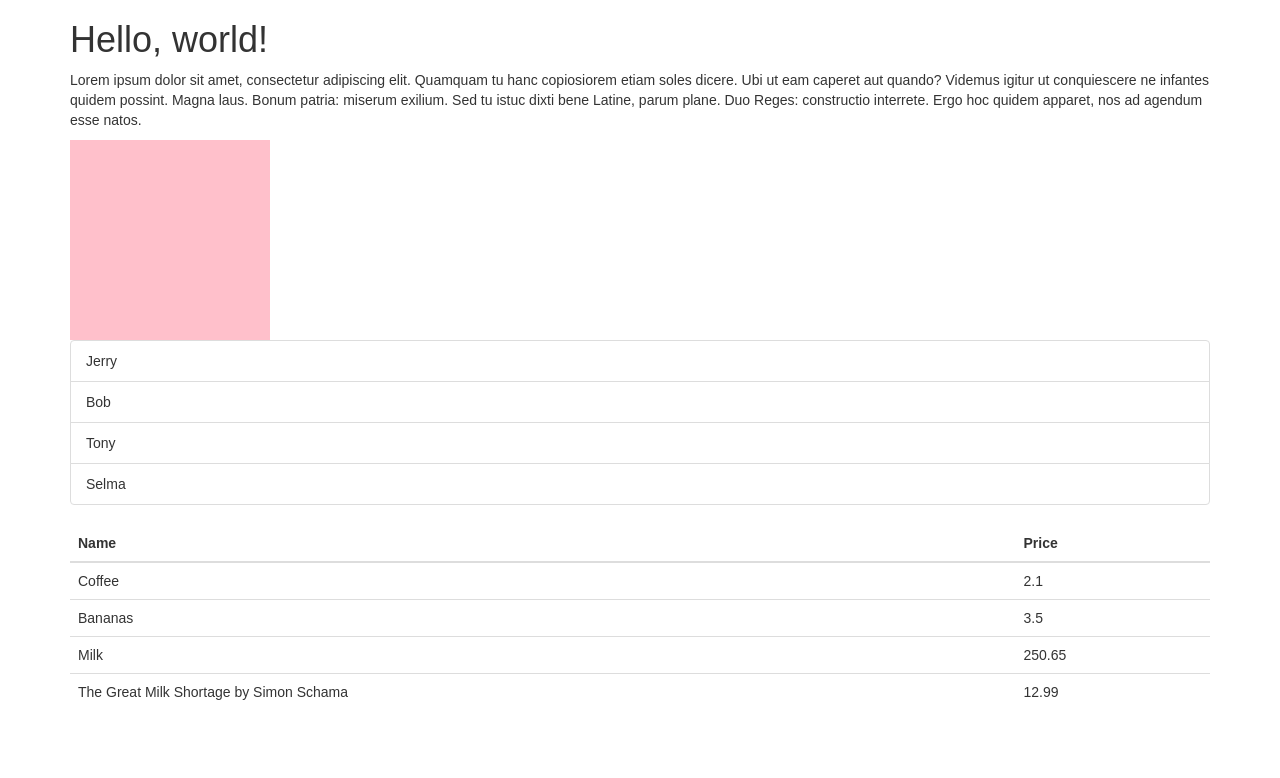
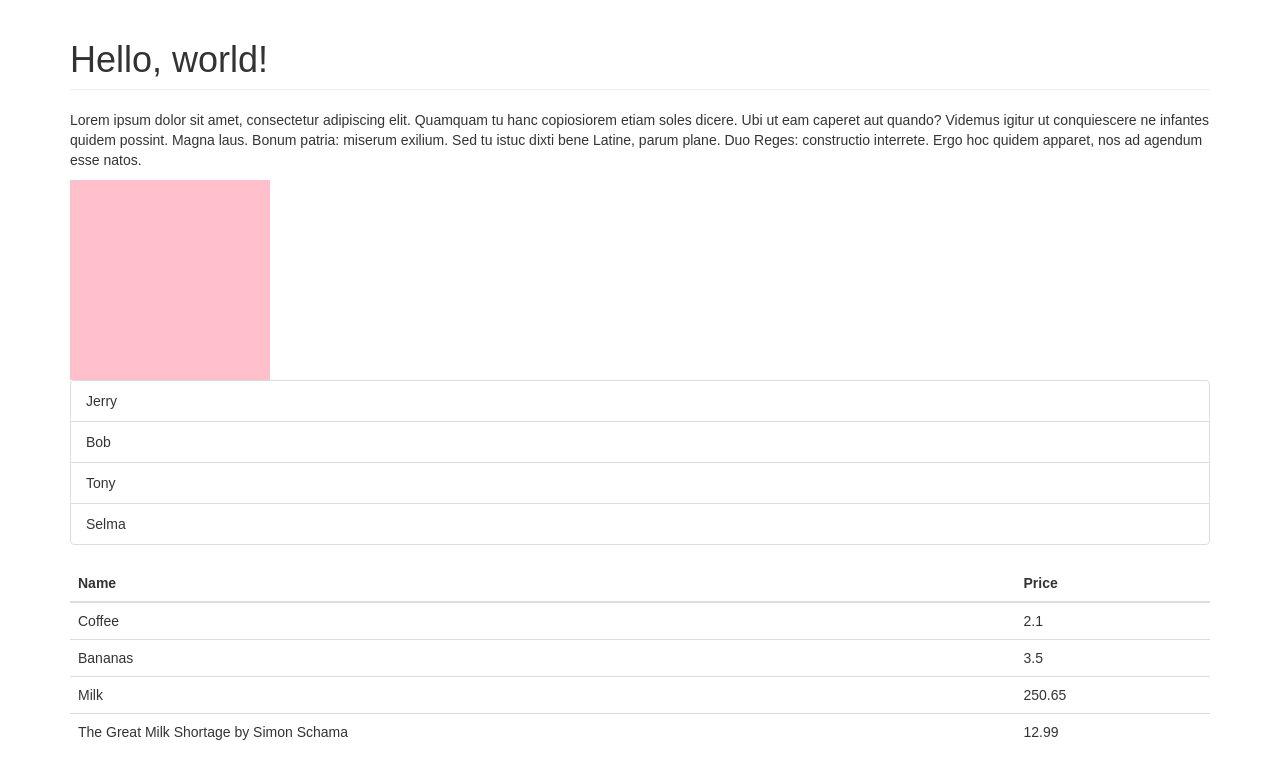
Before and after one commit to floorford/learning-react, a React (Create React App) app: page / in a window 1280 px wide. Shown: the top 778 px of the page. Built offline with nearby package versions, Linux system fonts and the light colour scheme.

Commit message:
learning state

```diff
--- a/src/Header.jsx
+++ b/src/Header.jsx
@@ -1,8 +1,13 @@
-import React from "react";
+import React, { Component } from "react";
 
-const Header = ({ children }) => (
-  <h1>{ children }</h1>
-)
+class Header extends Component {
+  render () {
+    let { children } = this.props;
 
+    return (
+      <h1 className="page-header">{ children }</h1>
+    )
+  }
+}
 
 export default Header;
--- a/src/People.jsx
+++ b/src/People.jsx
@@ -11,7 +11,7 @@ const People = ({ names }) => (
 );
 
 People.defaultProps = {
-    names: ["Nothing to see here..."]
+    names: ["Nothing to see here...", "...Move it along"]
 };
 
 
--- a/src/Stuff.jsx
+++ b/src/Stuff.jsx
@@ -17,7 +17,7 @@ const Stuff = ({ square }) => (
     <Header>Hello, world!</Header>
     <Paragraph>Lorem ipsum dolor sit amet, consectetur adipiscing elit. Quamquam tu hanc copiosiorem etiam soles dicere. Ubi ut eam caperet aut quando? Videmus igitur ut conquiescere ne infantes quidem possint. Magna laus. Bonum patria: miserum exilium. Sed tu istuc dixti bene Latine, parum plane. Duo Reges: constructio interrete. Ergo hoc quidem apparet, nos ad agendum esse natos.</Paragraph>
     { square ? <Square /> : null }
-    <People names={["Jerry", "Bob", "Tony", "Selma"]}/>
+    <People names={ ["Jerry", "Bob", "Tony", "Selma"] }/>
     <Basket items={ items }/>
   </React.Fragment>
 )
```
Also changed, not shown: src/Square.jsx (+8 -2 lines).
